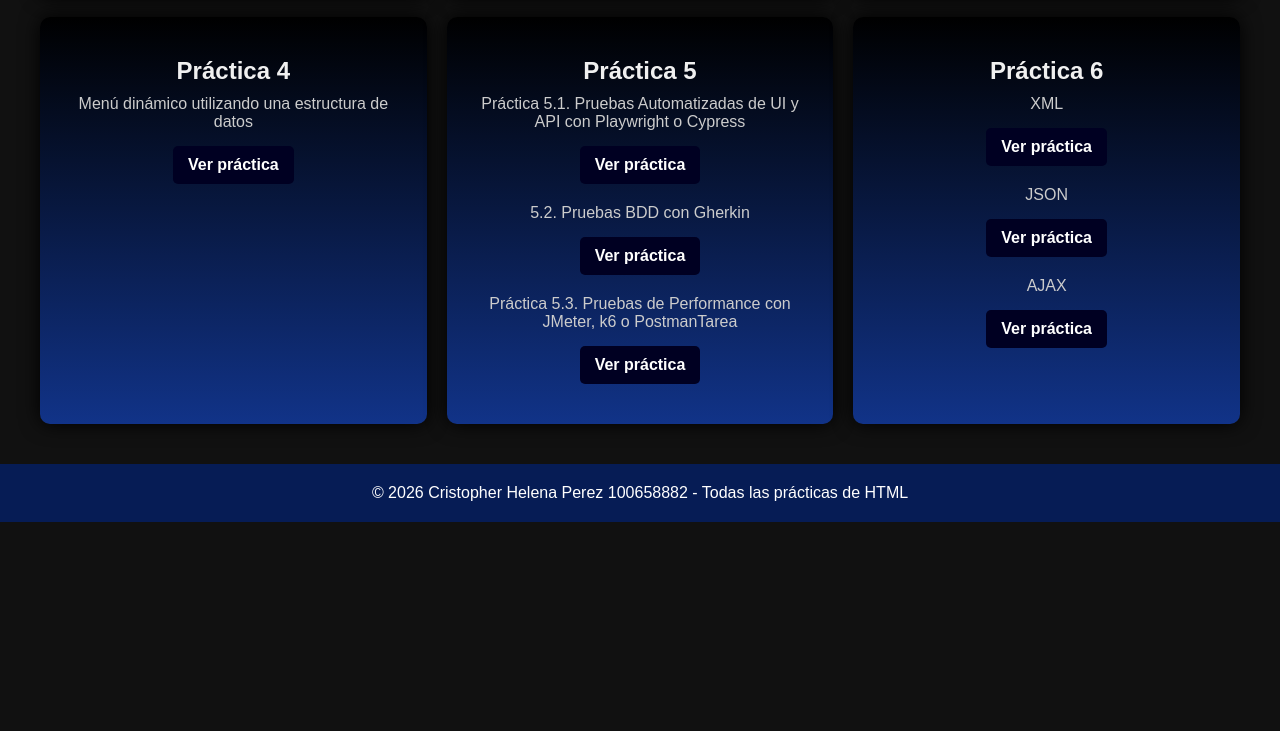
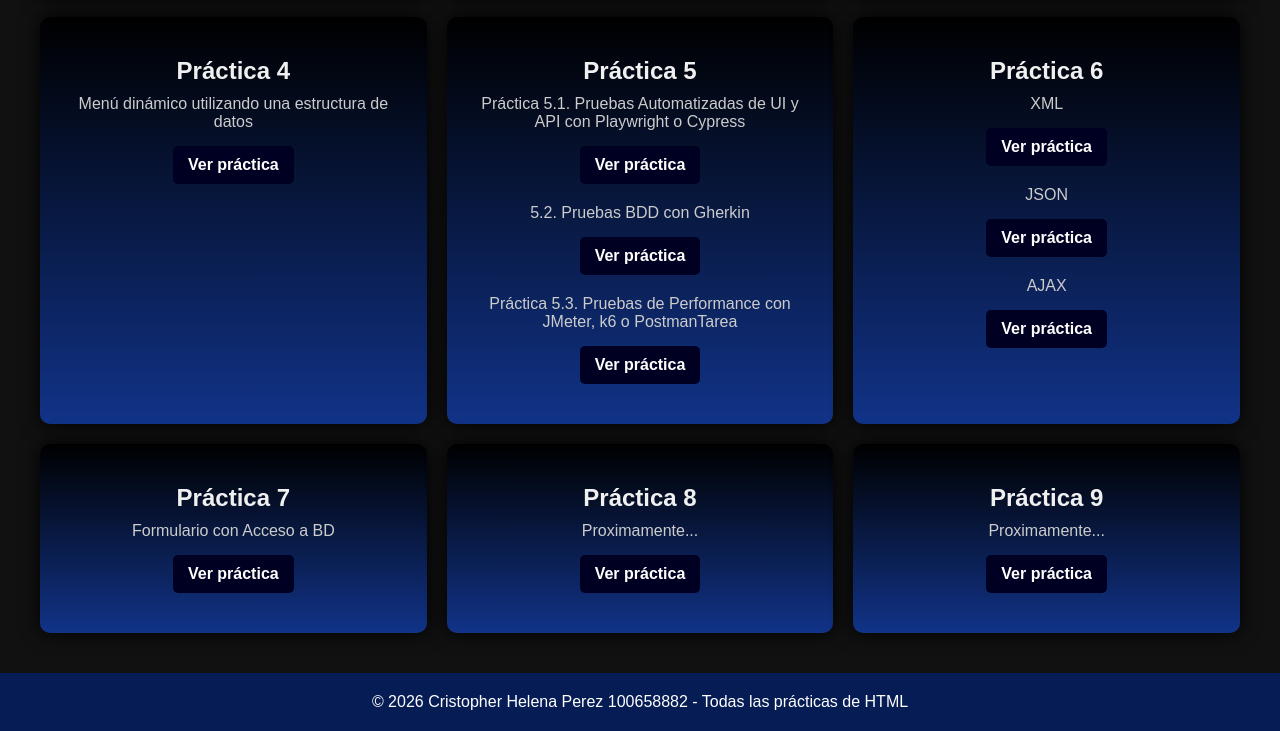
Before and after one commit to cristopherhelenaperez-debug/Lab.-Lenguaje-Programacion-III-Practicas, a plain HTML site: page index.html in a window 1280 px wide. Shown: the part 478-1209 px from the top of the page. Before the commit the page ends 1000 px from the top, so only its background shows below. Drawn offline with Linux system fonts and the light colour scheme.

Commit message:
Update index.html

```diff
--- a/index.html
+++ b/index.html
@@ -60,6 +60,21 @@
                 <p>AJAX</p>
                 <a href="Practica 6/AJAX/Resumen AJAX.pdf" target="_blank">Ver práctica</a>
             </div>
+            <div class="card">
+                <h2>Práctica 7</h2>
+                <p>Formulario con Acceso a BD</p>
+                <a href="Practica 7/index.html" target="_blank">Ver práctica</a>
+            </div>
+            <div class="card">
+                <h2>Práctica 8</h2>
+                <p>Proximamente...</p>
+                <a href="Practica 4/index.html" target="_blank">Ver práctica</a>
+            </div>
+            <div class="card">
+                <h2>Práctica 9</h2>
+                <p>Proximamente...</p>
+                <a href="Practica 4/index.html" target="_blank">Ver práctica</a>
+            </div>
             <!-- Puedes seguir agregando más tarjetas según tus prácticas -->
         </section>
     </main>
```
